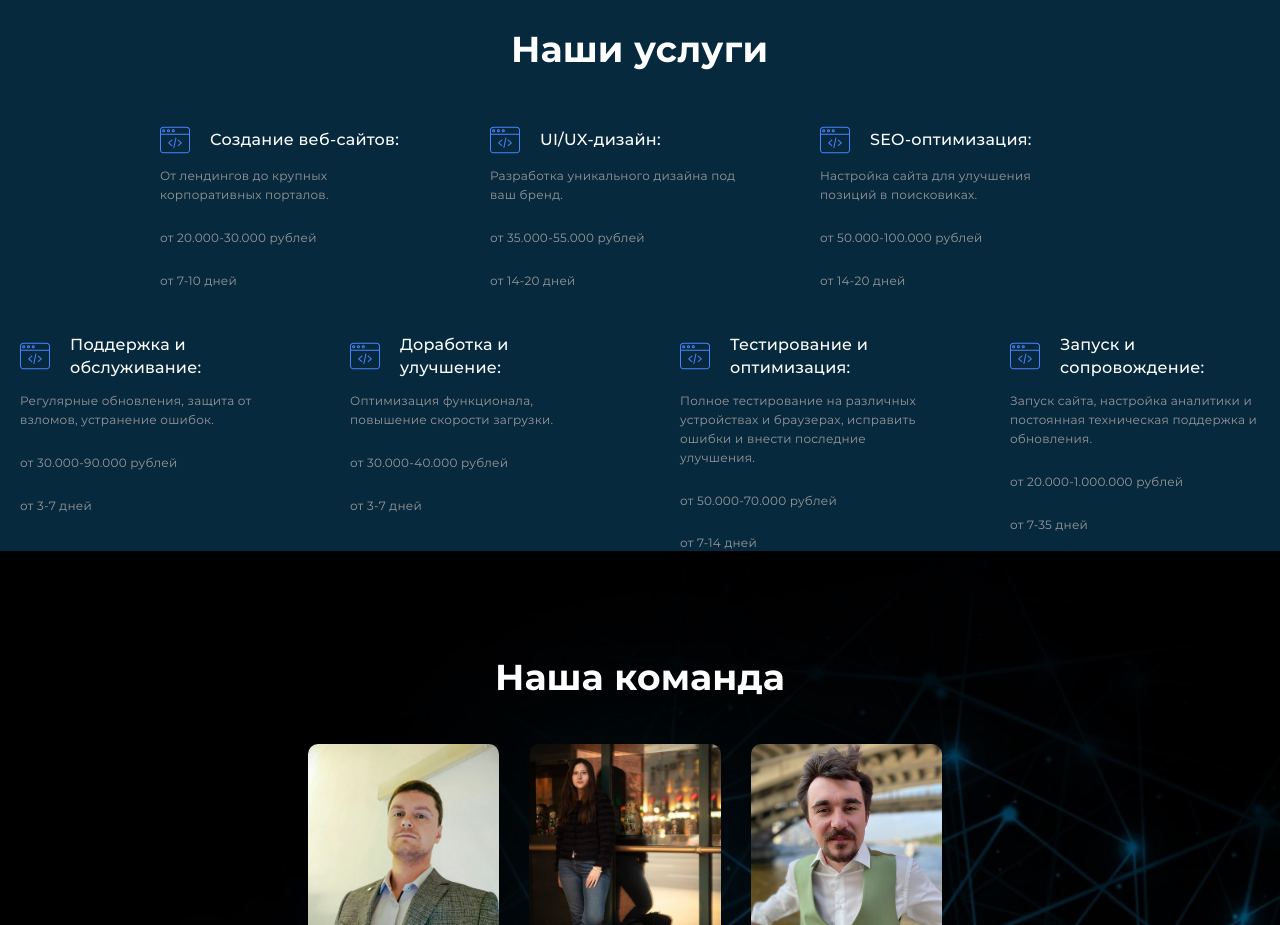
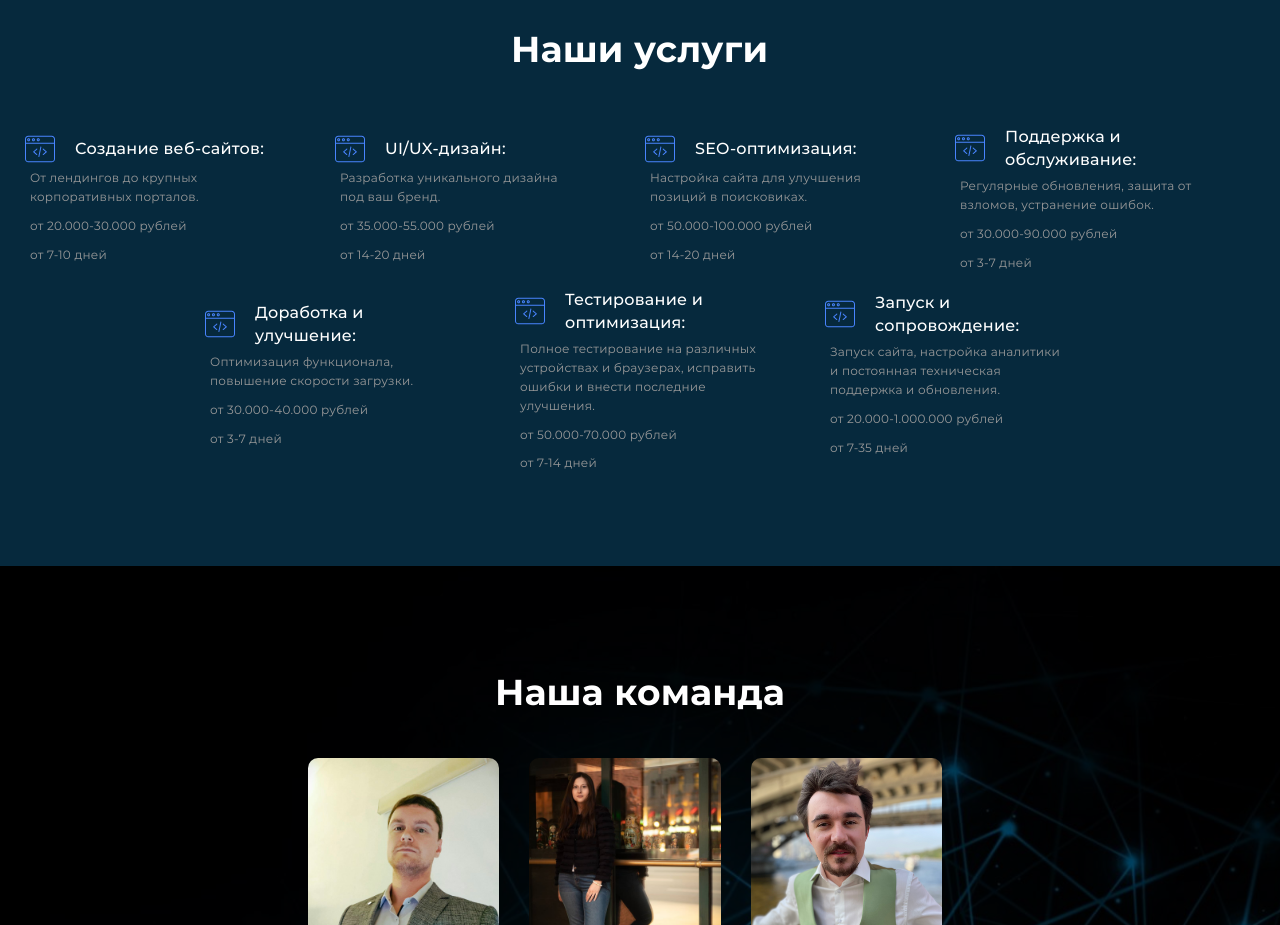
Before and after one commit to MichaelKopchenov/new-fdd, a React (Create React App) app: page / in a window 1280 px wide. Shown: the part 4120-5045 px from the top of the page. Built offline with nearby package versions, Linux system fonts and the light colour scheme.

Commit message:
Refactor

```diff
--- a/src/Components/ListPriceService/ListPriceService.css
+++ b/src/Components/ListPriceService/ListPriceService.css
@@ -45,6 +45,7 @@
     max-width: 250px;
     font-weight: 400;
     font-size: 12px;
+    margin: 5px;
 }
 
 @media screen and (min-width: 1500px) and (max-width: 1750px) {
@@ -54,11 +55,11 @@
     }
 }
 
-@media screen and (min-width: 1281px) and (max-width: 1499px) {
+/* @media screen and (min-width: 1281px) and (max-width: 1499px) {
     .list-component-price:nth-last-child(-n+2) {
         margin: 40px 50px 0 0;
     }
-}
+} */
 
 
 @media screen and (max-width: 1024px) {
--- a/src/Components/Price/Price.css
+++ b/src/Components/Price/Price.css
@@ -12,7 +12,6 @@
 }
 
 .price__content_block {
-    margin-right: 120px;
     max-width: 490px;
 }
 
@@ -34,12 +33,13 @@
 }
 
 .price__list {
+    display: flex;
     justify-content: center;
-    margin-bottom: 40px;
+    margin-bottom: 50px;
     flex-wrap: wrap;
-    display: flex;
+    gap: 10px;
     padding: 0;
-    gap: 30px;
+    padding-bottom: 50px;
 }
 
 @media screen and (max-width: 1280px) {
--- a/src/Components/Works/Works.css
+++ b/src/Components/Works/Works.css
@@ -56,6 +56,7 @@
 
     .works__list {
         flex-direction: column;
+        padding: 0;
     }
 
     .works__title {
```
